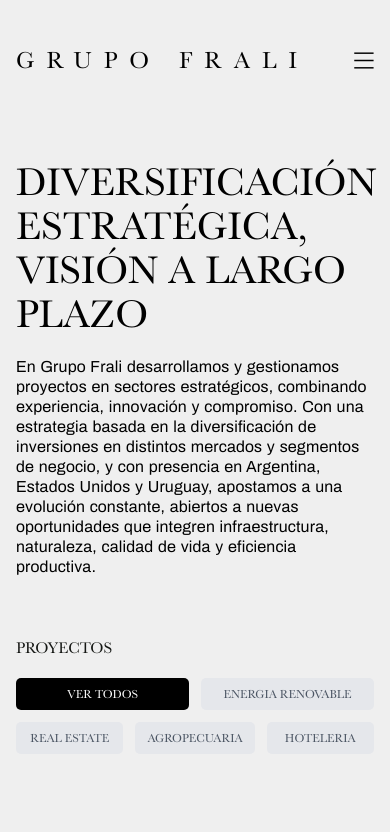
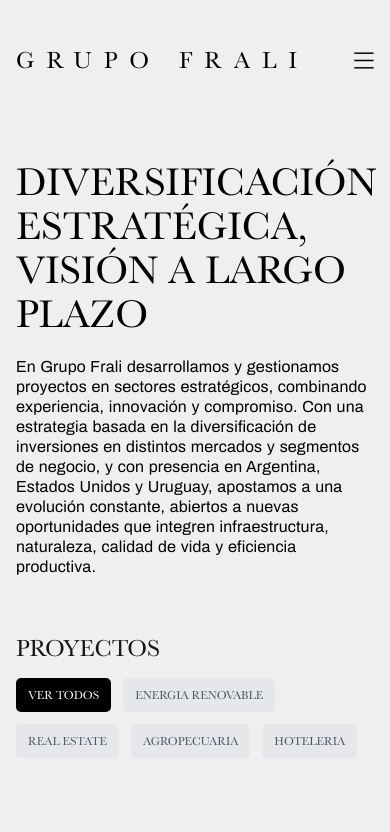
Before and after one commit to i9-9/grupofrali, a Next.js app: page /desarrollos-proyectos in a window 390 px wide. Shown: the top 832 px of the page. Built offline with nearby package versions, Linux system fonts and the light colour scheme.

Commit message:
Revision layout

```diff
--- a/src/app/desarrollos-proyectos/page.tsx
+++ b/src/app/desarrollos-proyectos/page.tsx
@@ -139,17 +139,17 @@
         <div className="grid pt-6 md:pt-8 mt-8 md:mt-12">
           {/* Mobile layout - título ocupa toda la columna y filtros debajo */}
           <div className="md:hidden col-6">
-            <h2 className="font-baskerville leading-7">PROYECTOS</h2>
+            <h2 className="font-baskerville leading-7 text-[1.5rem]">PROYECTOS</h2>
 
             {/* Filtros mobile en dos filas debajo del título */}
-            <div className="flex flex-col font-baskerville gap-y-3 mt-4 md:mt-6" style={{ fontSize: 'clamp(18px, 4vw, 22px)' }}>
+            <div className="flex flex-col font-baskerville gap-y-3 mt-4 md:mt-6" >
               {/* Primera fila: 2 botones */}
               <div className="flex gap-x-3">
                 {categories.slice(0, 2).map((category) => (
                   <h4
                     key={category}
                     onClick={() => handleCategoryChange(category)}
-                    className={`flex justify-center filter-item items-center rounded-[5px] text-center px-3 py-2 flex-1 text-xs cursor-pointer ${
+                    className={`flex justify-center filter-item items-center rounded-[5px] text-center px-3 py-2 text-[0.75rem] cursor-pointer ${
                       selectedCategory === category
                         ? 'bg-black text-white'
                         : 'bg-gray-200 text-gray-600'
@@ -166,7 +166,7 @@
                   <h4
                     key={category}
                     onClick={() => handleCategoryChange(category)}
-                    className={`flex justify-center filter-item items-center rounded-[5px] text-center px-3 py-2 flex-1 text-xs cursor-pointer ${
+                    className={`flex justify-center filter-item items-center rounded-[5px] text-center px-3 py-2 text-[0.75rem] cursor-pointer ${
                       selectedCategory === category
                         ? 'bg-black text-white'
                         : 'bg-gray-200 text-gray-600'
@@ -216,10 +216,10 @@
               <ResponsiveImage
                 desktopImage={desktopImage}
                 mobileImage={mobileImage}
-                className="w-full h-[250px] md:h-[356px] object-cover pb-[22px] border-b border-black"
+                className="w-full h-[168.75px] md:h-[353.75px] object-cover pb-[22px] border-b border-black"
                 alt={project.imagenes?.alt || project.titulo}
               />
-              <h3 className="font-baskerville text-base text-right md:text-left pb-5 md:pb-0 md:text-[24.5px] mt-4 leading-none">
+              <h3 className="font-baskerville text-base text-right md:text-left pb-5 md:pb-0 md:text-2xl mt-4 leading-none">
                 {project.titulo}
               </h3>
             </Link>
--- a/src/app/globals.css
+++ b/src/app/globals.css
@@ -477,8 +477,8 @@
 
 /* Marquee animation - Safari optimized */
 .animate-marquee {
-  -webkit-animation: marquee 25s linear infinite;
-  animation: marquee 25s linear infinite;
+  -webkit-animation: marquee 18s linear infinite;
+  animation: marquee 18s linear infinite;
   will-change: transform;
   -webkit-backface-visibility: hidden;
   backface-visibility: hidden;
--- a/src/app/page.tsx
+++ b/src/app/page.tsx
@@ -253,6 +253,11 @@
           {/* Header */}
           <div className="flex justify-between items-baseline mb-8">
             <h3 className="text-small-archivo">PROYECTOS</h3>
+            <Link href="/desarrollos-proyectos" className="md:hidden">
+              <h3 className="text-small-archivo underline hover:text-black/50 transition-colors duration-300">
+                VER MÁS
+              </h3>
+            </Link>
           </div>
 
           <div className="mb-12 flex justify-between items-end">
@@ -269,7 +274,7 @@
                 SOSTENIBLE
               </h2>
             </div>
-            <Link href="/desarrollos-proyectos">
+            <Link href="/desarrollos-proyectos" className="hidden md:block">
               <h3 className="text-small-archivo underline hover:text-black/50 transition-colors duration-300">
                 VER MÁS
               </h3>
--- a/src/components/ProjectGallery.tsx
+++ b/src/components/ProjectGallery.tsx
@@ -75,7 +75,7 @@
             <Link
               key={project.id}
               href={`/desarrollos-proyectos/${project.id}`}
-              className="group w-[343px] flex-shrink-0 cursor-pointer hover:opacity-80 transition-all duration-300 ease-in-out"
+              className="group w-full md:w-[343px] flex-shrink-0 cursor-pointer hover:opacity-80 transition-all duration-300 ease-in-out"
             >
               <div className="relative overflow-hidden aspect-[343/350] mb-4">
                 <Image
--- a/src/components/layout/header.tsx
+++ b/src/components/layout/header.tsx
@@ -58,9 +58,11 @@
         <div className="content-wrapper">
           {/* Mobile */}
           <div className={`flex md:hidden items-center h-30 ${isHome ? 'justify-between' : 'justify-between'}`}>
+            <Link href='/'>
                 <h1 className={`font-baskerville header-logo-mobile whitespace-nowrap ${isHome || isProjectPage ? 'text-white' : 'text-black'}`}>
                 GRUPO FRALI
                 </h1>
+            </Link>
 
             <button onClick={toggleMenu} className={isHome || isProjectPage ? 'text-white' : 'text-black'}>
               {isOpen ? <></> : <HamburgerIcon />}
```
